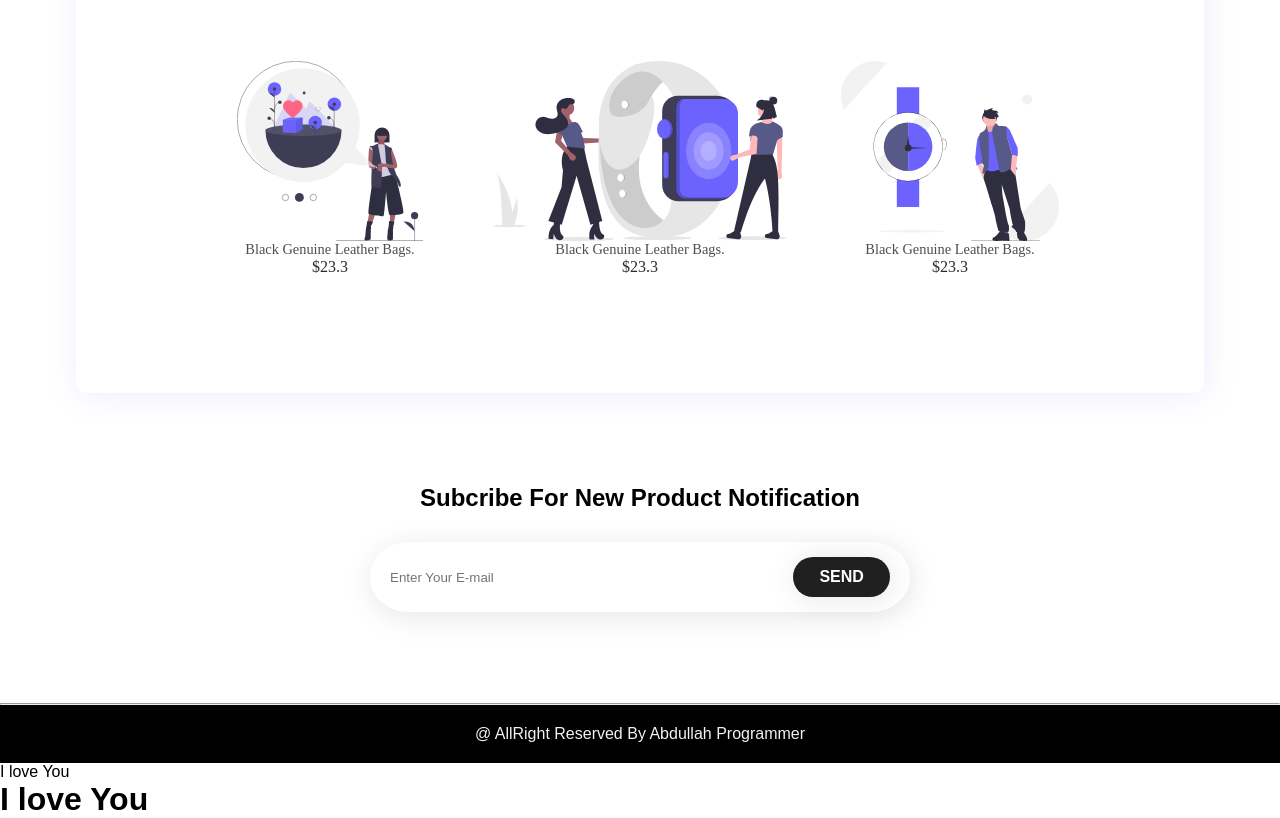
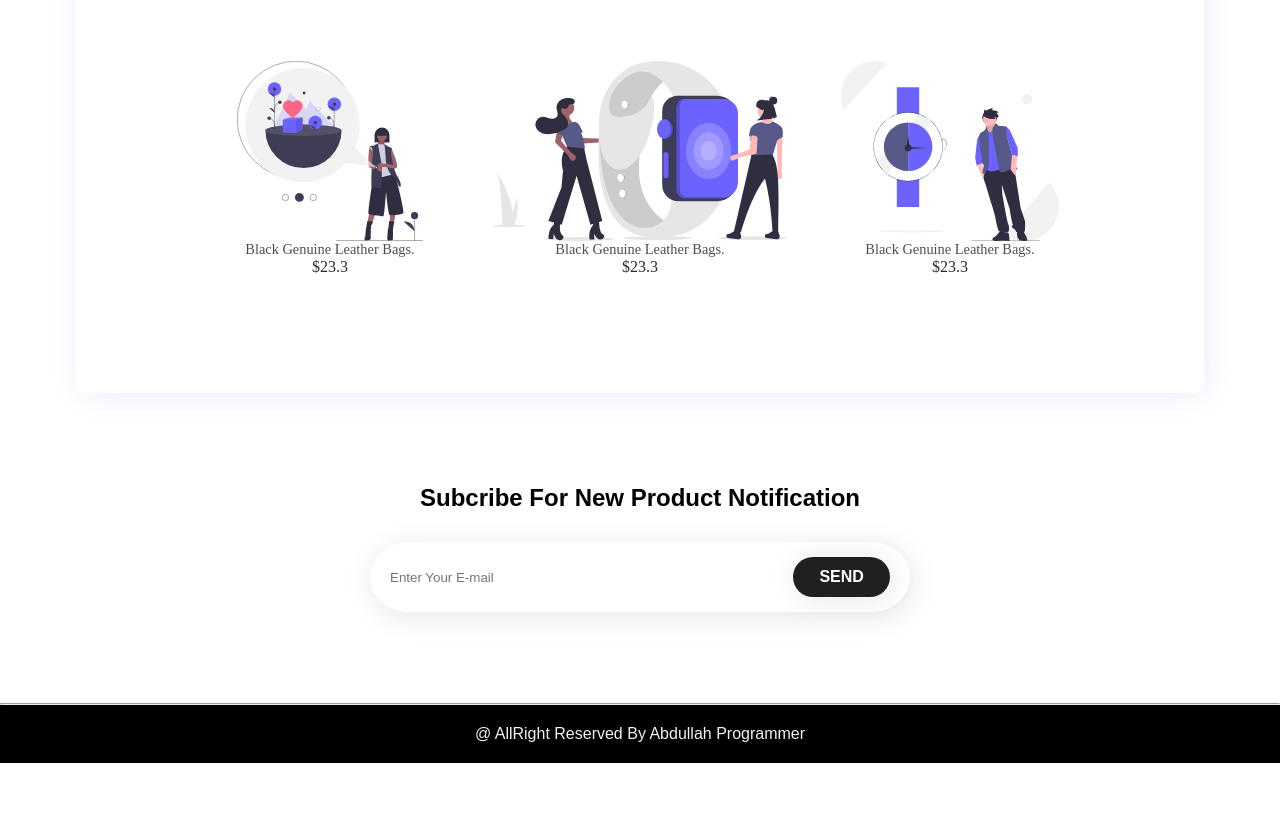
Before and after one commit to Abdullah3016/E-Commerce, a plain HTML site: page index.html in a window 1280 px wide. Shown: the part 2577-3395 px from the top of the page. After the commit the page ends 3340 px from the top, so only its background shows below. Drawn offline with Linux system fonts and the light colour scheme; files whose address does not match are found by name.

Commit message:
Update index.html

```diff
--- a/index.html
+++ b/index.html
@@ -136,7 +136,5 @@
     <footer>
         <p>@ AllRight Reserved By Abdullah Programmer</p>
     </footer>
-    <p>I love You</p>
-    <h1>I love You</h1>
 </body>
 </html>
```
